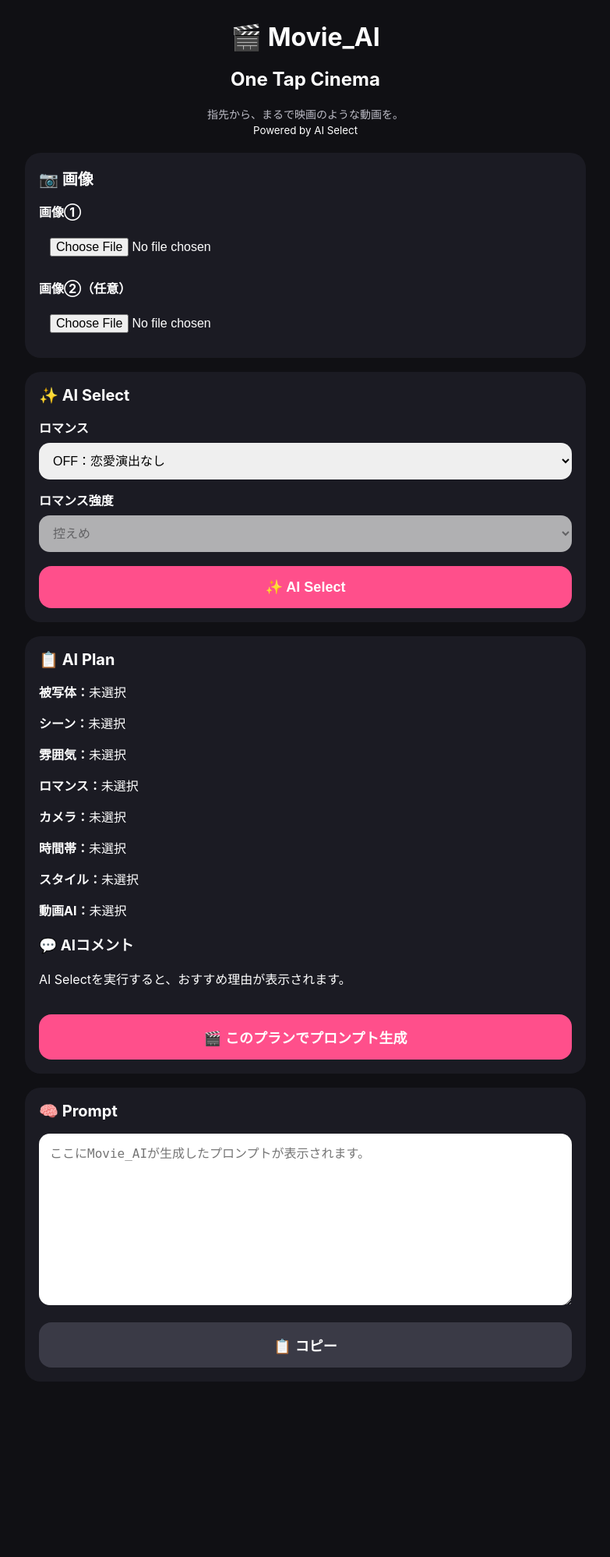
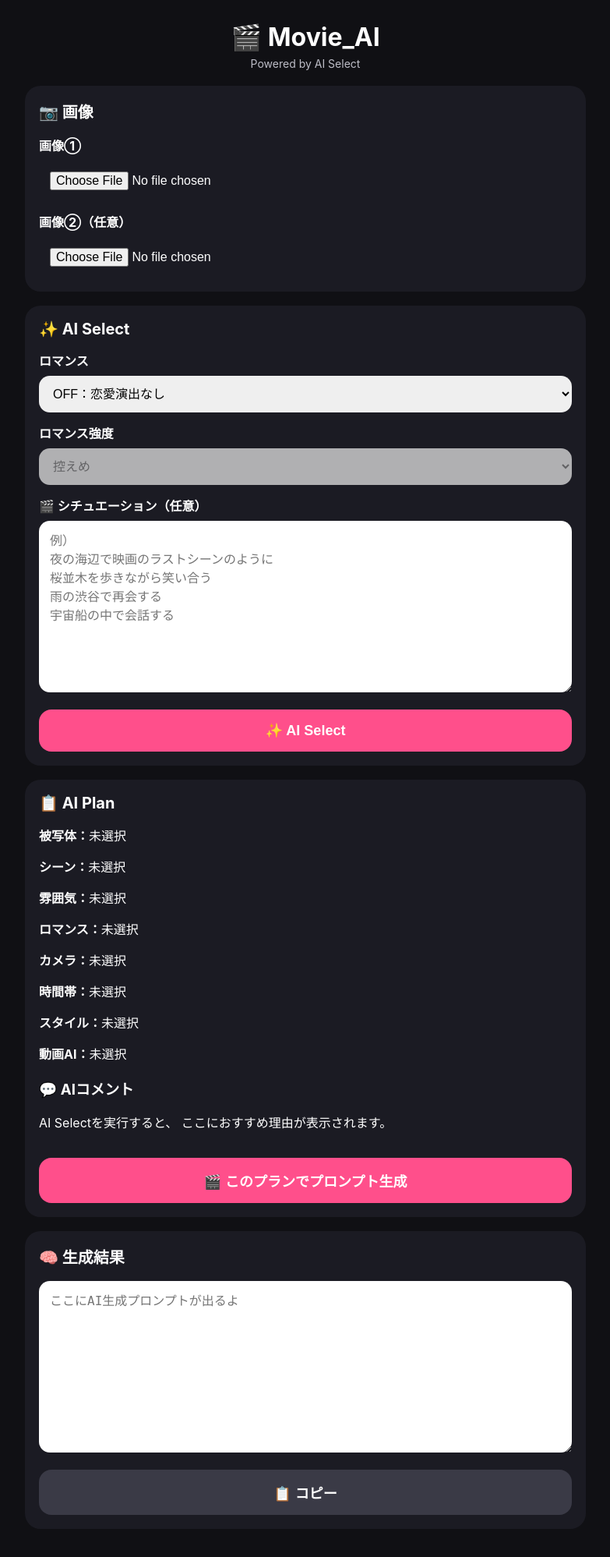
Before and after one commit to jv8gbf476b-ctrl/Movie_AI, a Flask app: page / in a window 1280 px wide. Shown: the whole page at 78% size, without its empty margins (248-1031 px from the left). Before the commit the page ends 1772 px from the top, so only its background shows below. Run offline with Flask 3, Linux system fonts and the light colour scheme.

Commit message:
Update index.html

```diff
--- a/templates/index.html
+++ b/templates/index.html
@@ -5,9 +5,9 @@
 <meta charset="UTF-8">
 <meta name="viewport" content="width=device-width, initial-scale=1.0">
 
-<title>Movie_AI | One Tap Cinema</title>
+<title>Movie_AI | AI Select</title>
 
-<link rel="stylesheet" href="{{ url_for('static', filename='css/style.css') }}?v=sprint23">
+<link rel="stylesheet" href="{{ url_for('static', filename='css/style.css') }}?v=sprint4">
 </head>
 
 <body>
@@ -16,12 +16,7 @@
 
 <header>
 <h1>🎬 Movie_AI</h1>
-
-<h2>One Tap Cinema</h2>
-
-<p>指先から、まるで映画のような動画を。</p>
-
-<small>Powered by AI Select</small>
+<p>Powered by AI Select</p>
 </header>
 
 <main>
@@ -36,31 +31,35 @@
 <label>画像②（任意）</label>
 <input type="file" id="photo2" accept="image/*">
 <img id="preview2" class="preview">
-
 </section>
 
 <section class="card">
-
 <h2>✨ AI Select</h2>
 
 <label>ロマンス</label>
-
 <select id="romanceMode">
 <option value="off">OFF：恋愛演出なし</option>
 <option value="on">ON：恋愛演出あり</option>
 </select>
 
 <label>ロマンス強度</label>
-
 <select id="romanceLevel">
 <option value="soft">控えめ</option>
 <option value="romantic">ロマンチック</option>
 <option value="passionate">情熱的</option>
 </select>
 
-<button id="selectBtn">
-✨ AI Select
-</button>
+<label>🎬 シチュエーション（任意）</label>
+<textarea
+id="userSituation"
+rows="4"
+placeholder="例）
+夜の海辺で映画のラストシーンのように
+桜並木を歩きながら笑い合う
+雨の渋谷で再会する
+宇宙船の中で会話する"></textarea>
+
+<button id="selectBtn">✨ AI Select</button>
 
 </section>
 
@@ -93,7 +92,10 @@
 <h3>💬 AIコメント</h3>
 
 <p id="planReason">
-AI Selectを実行すると、おすすめ理由が表示されます。
+
+AI Selectを実行すると、
+ここにおすすめ理由が表示されます。
+
 </p>
 
 </div>
@@ -106,16 +108,19 @@ AI Selectを実行すると、おすすめ理由が表示されます。
 
 <section class="card">
 
-<h2>🧠 Prompt</h2>
+<h2>🧠 生成結果</h2>
 
 <textarea
 id="result"
-placeholder="ここにMovie_AIが生成したプロンプトが表示されます。"></textarea>
+placeholder="ここにAI生成プロンプトが出るよ">
+</textarea>
 
 <button
 id="copyBtn"
 class="subButton">
+
 📋 コピー
+
 </button>
 
 </section>
@@ -124,8 +129,7 @@ class="subButton">
 
 </div>
 
-<script src="{{ url_for('static', filename='js/script.js') }}?v=sprint23"></script>
+<script src="{{ url_for('static', filename='js/script.js') }}?v=sprint4"></script>
 
 </body>
-
 </html>
```
